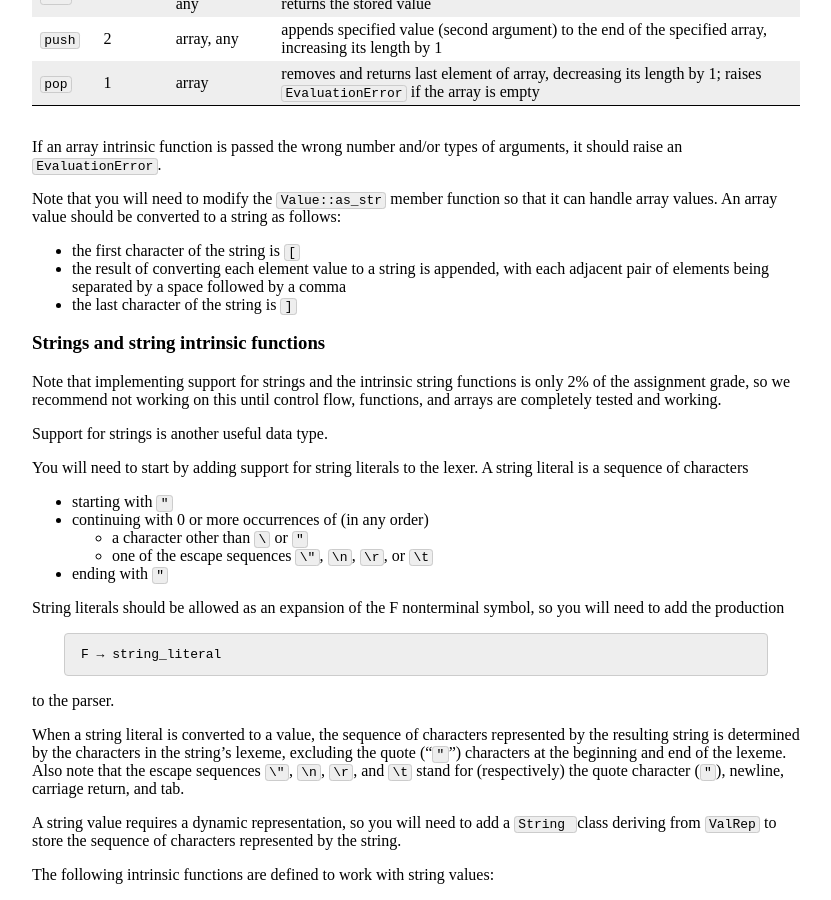
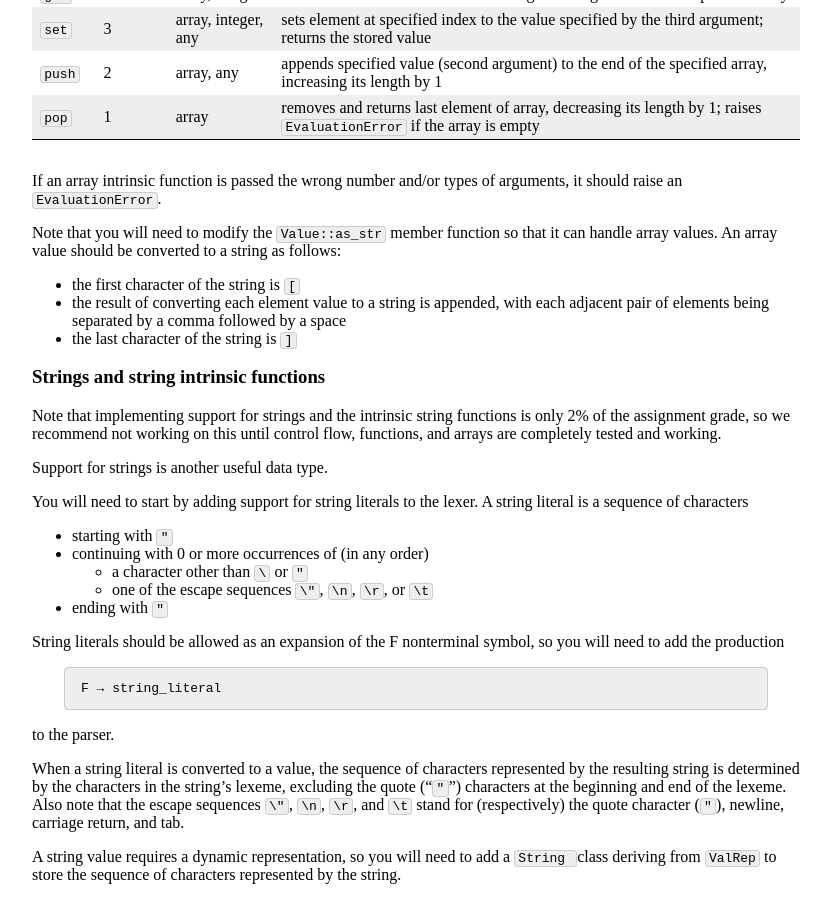
Before and after one commit to jhucompilers/fall2022, a Jekyll site: the page built from assign/assign02.md, in a window 1280 px wide and 900 px high, scrolled down 8202 px. Shown: the whole window, without its empty margins (224-1055 px from the left). Built offline with Jekyll 4.4.1, drawn with Linux system fonts in a browser that asks for light colours; some of the changed text lies outside the part shown.

```diff
--- a/assign/assign02.md
+++ b/assign/assign02.md
@@ -566,8 +568,8 @@ as follows:
 
 * the first character of the string is `[`
 * the result of converting each element value to a string is appended,
-  with each adjacent pair of elements being separated by a space
-  followed by a comma
+  with each adjacent pair of elements being separated by a comma
+  followed by a space
 * the last character of the string is `]`
 
 ### Strings and string intrinsic functions
```
Also changed, not shown: other parts of assign/assign02.md (+2 -0 lines), index.md (+3 -0 lines).
